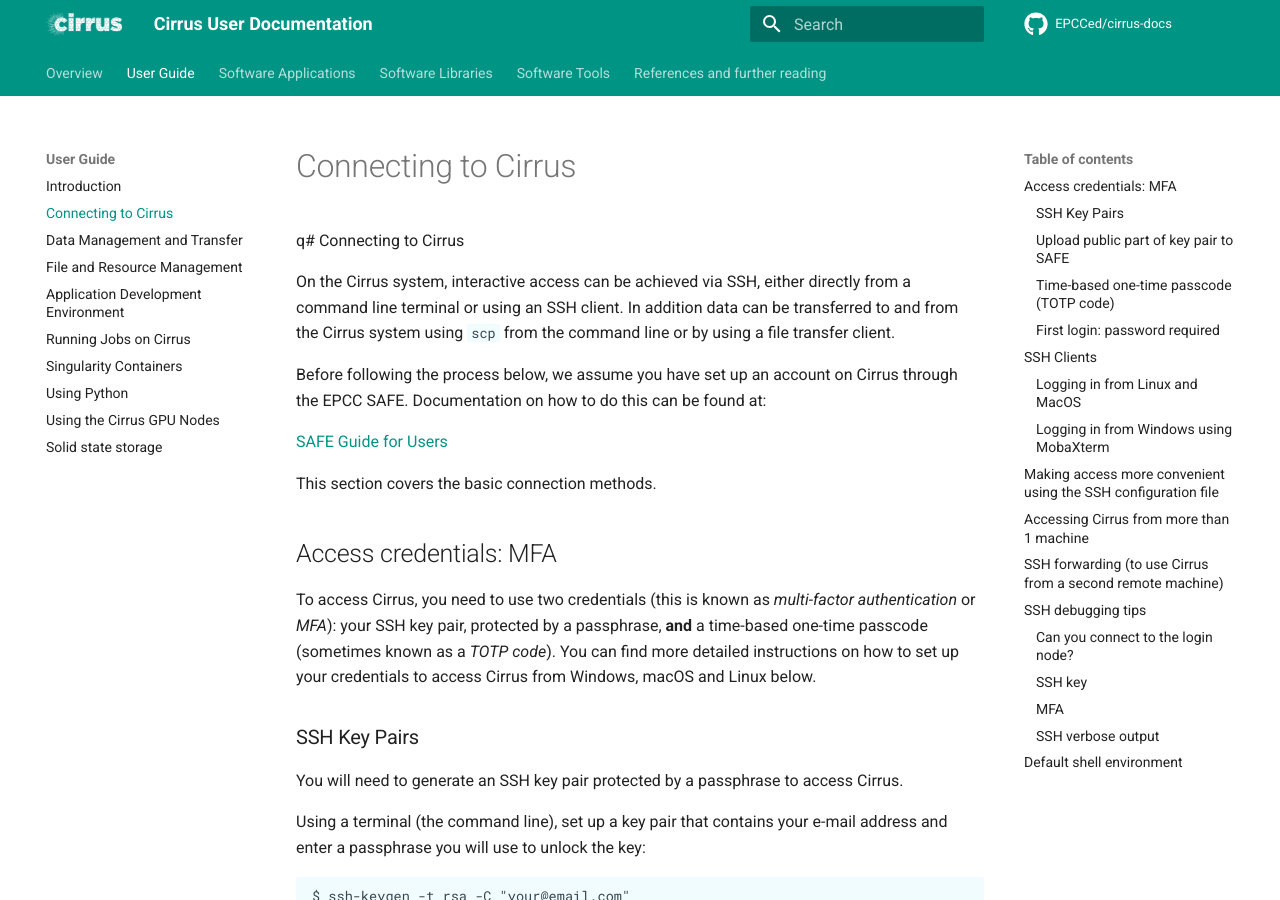
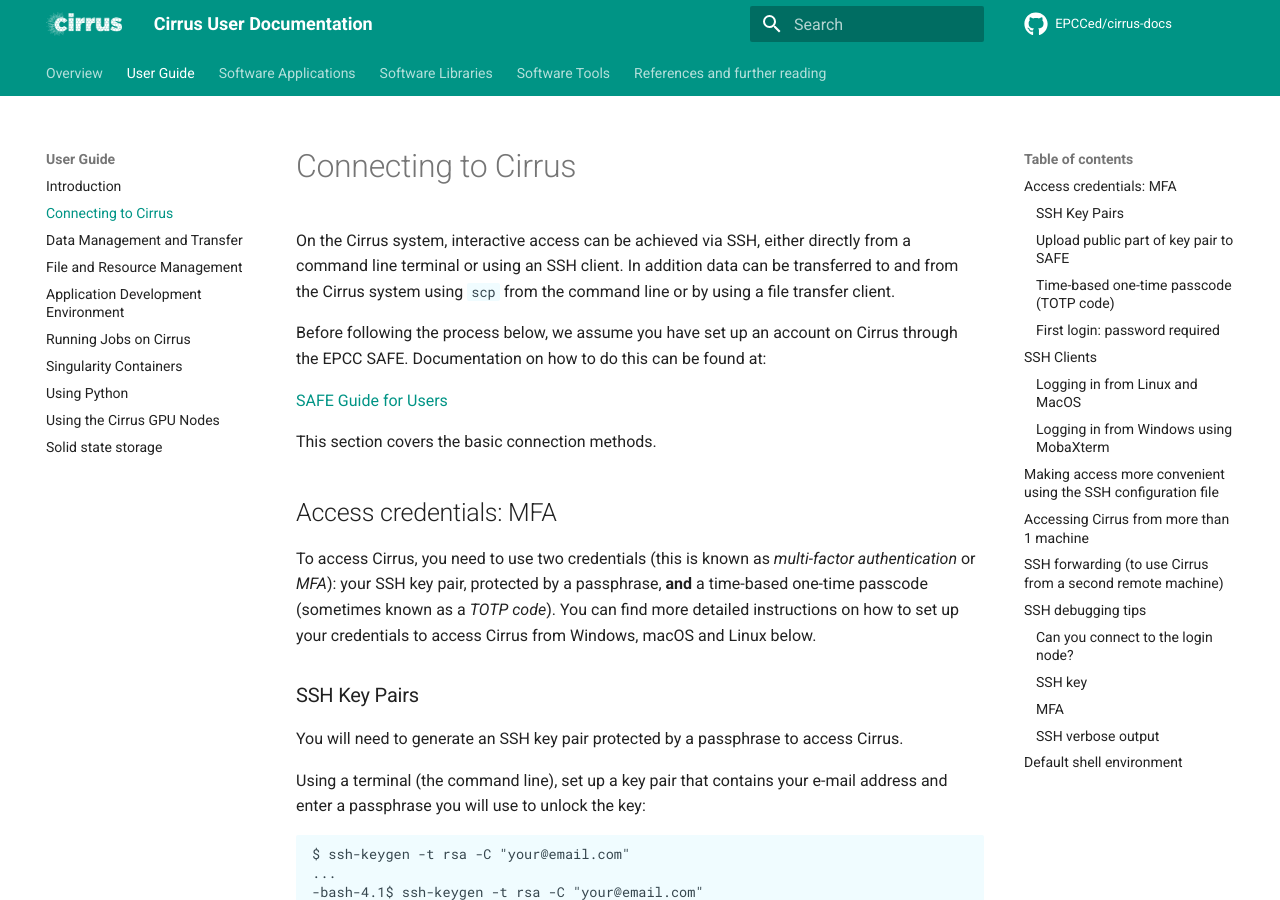
Before and after one commit to EPCCed/cirrus-docs, an MkDocs documentation site: the page built from docs/user-guide/connecting.md, in a window 1280 px wide and 900 px high. Built offline with MkDocs 1.6.1 and Material for MkDocs 9.7.7, drawn with Linux system fonts in a browser that asks for light colours; comment, search, counter and statistics services are not loaded.

Commit message:
Update connecting.md

```diff
--- a/docs/user-guide/connecting.md
+++ b/docs/user-guide/connecting.md
@@ -1,4 +1,4 @@
-q# Connecting to Cirrus
+# Connecting to Cirrus
 
 On the Cirrus system, interactive access can be achieved via SSH, either
 directly from a command line terminal or using an SSH client. In
```
